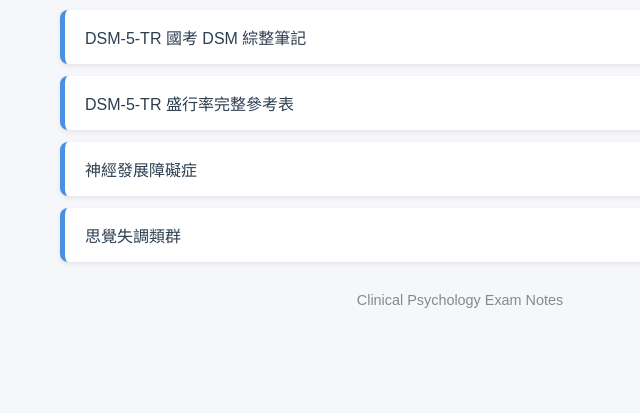
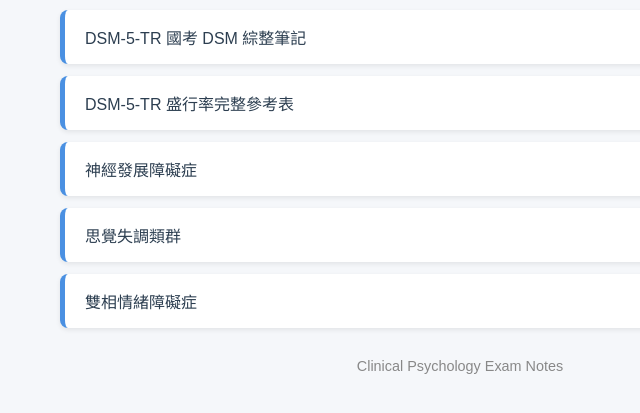
Before and after one commit to 111527207/-, a plain HTML site: page index.html in a window 1280 px wide. Shown: the part 127-540 px from the top of the page, without its empty margins (180-820 px from the left). Drawn offline with Linux system fonts and the light colour scheme.

Commit message:
Update index.html

```diff
--- a/index.html
+++ b/index.html
@@ -78,6 +78,10 @@ h1 {
         <a href="思覺失調類群_DSM5整理.html">
             思覺失調類群
         </a>
+
+        <a href="雙相情緒障礙症_DSM5整理.html">
+            雙相情緒障礙症
+        </a>
     </div>
 
     <div class="footer">
```
